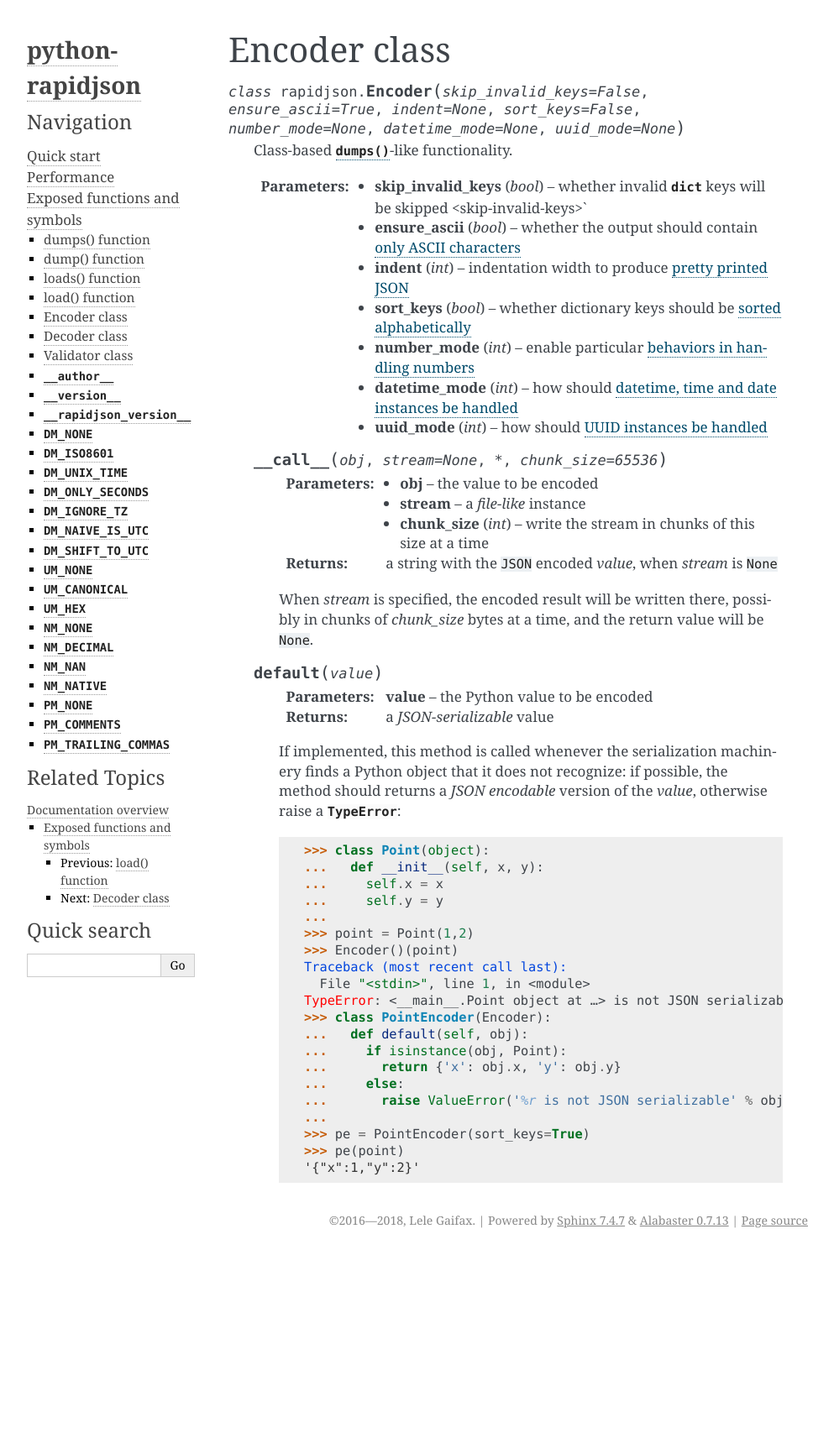
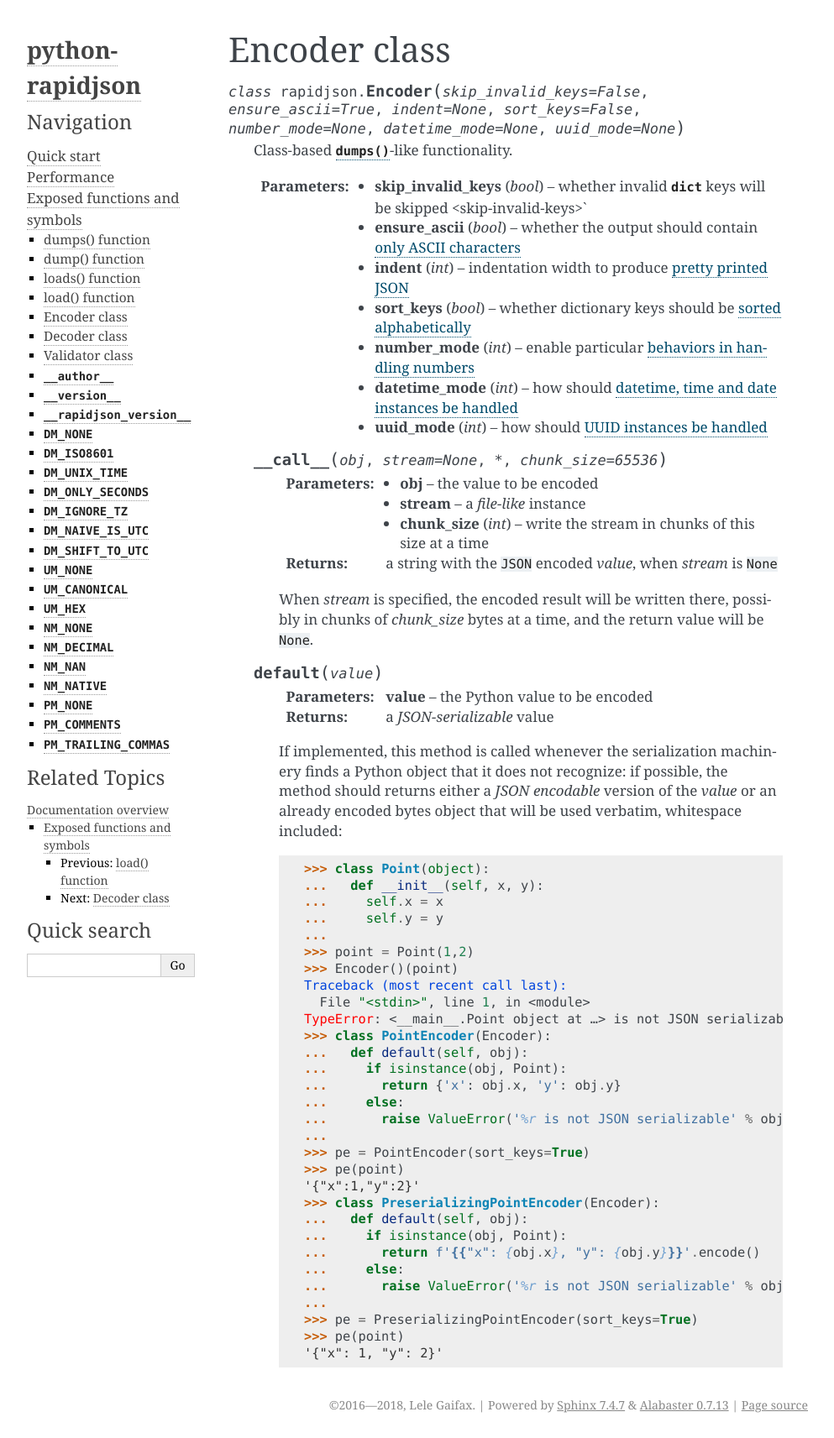
Before and after one commit to python-rapidjson/python-rapidjson, a Sphinx documentation site: the page built from docs/encoder.rst, in a window 1280 px wide. Shown: the whole page at 84% size, without its empty margins (148-1141 px from the left). Built offline with Sphinx 7.4.7, drawn with Linux system fonts in a browser that asks for light colours; before the commit the page ends 1493 px from its top, so only the background shows below that.

Commit message:
Update docs and include memory leak test for preserialized JSON

```diff
--- a/docs/encoder.rst
+++ b/docs/encoder.rst
@@ -54,8 +54,9 @@
       :returns: a *JSON-serializable* value
 
       If implemented, this method is called whenever the serialization machinery finds a
-      Python object that it does not recognize: if possible, the method should returns a
-      *JSON encodable* version of the `value`, otherwise raise a :exc:`TypeError`:
+      Python object that it does not recognize: if possible, the method should returns either a
+      *JSON encodable* version of the `value` or an already encoded bytes object that will be used
+      verbatim, whitespace included:
 
       .. doctest::
 
@@ -79,3 +80,13 @@
          >>> pe = PointEncoder(sort_keys=True)
          >>> pe(point)
          '{"x":1,"y":2}'
+         >>> class PreserializingPointEncoder(Encoder):
+         ...   def default(self, obj):
+         ...     if isinstance(obj, Point):
+         ...       return f'{{"x": {obj.x}, "y": {obj.y}}}'.encode()
+         ...     else:
+         ...       raise ValueError('%r is not JSON serializable' % obj)
+         ...
+         >>> pe = PreserializingPointEncoder(sort_keys=True)
+         >>> pe(point)
+         '{"x": 1, "y": 2}'
```
Also changed, not shown: 1 other file.
